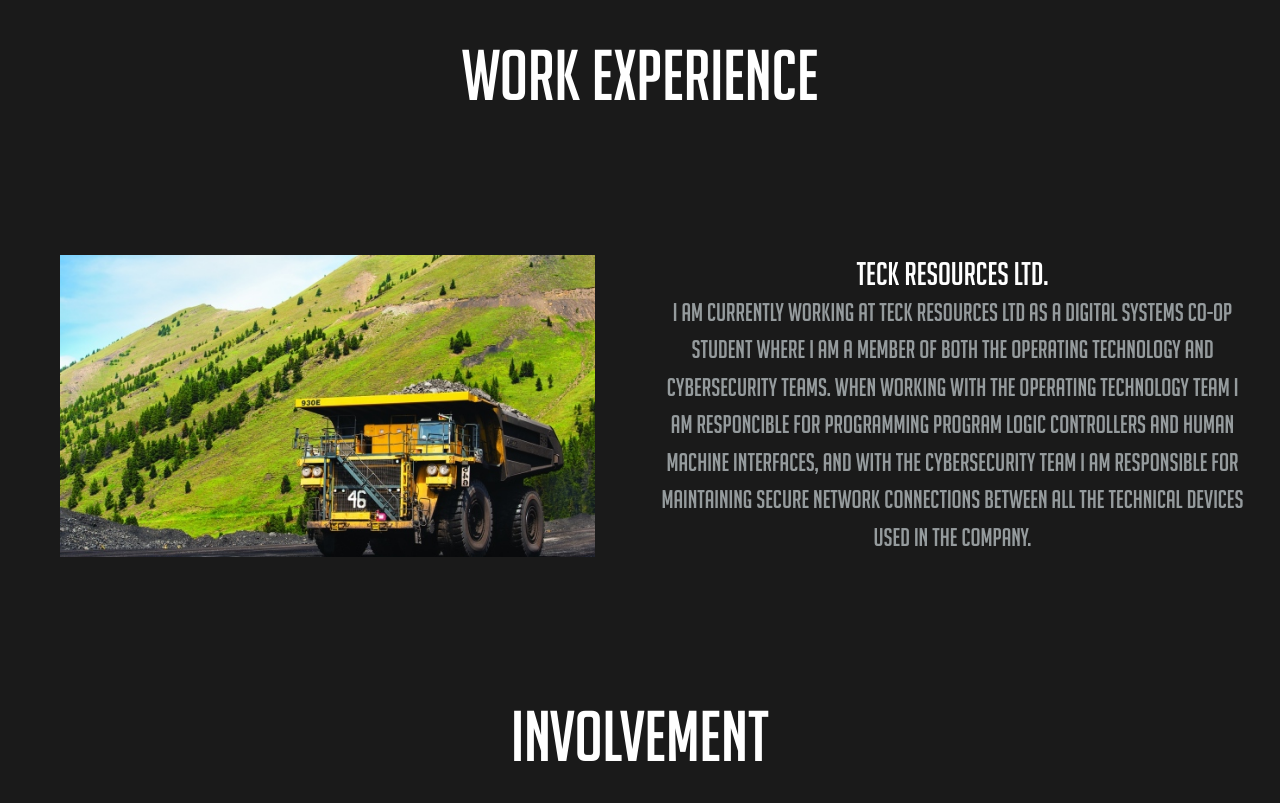
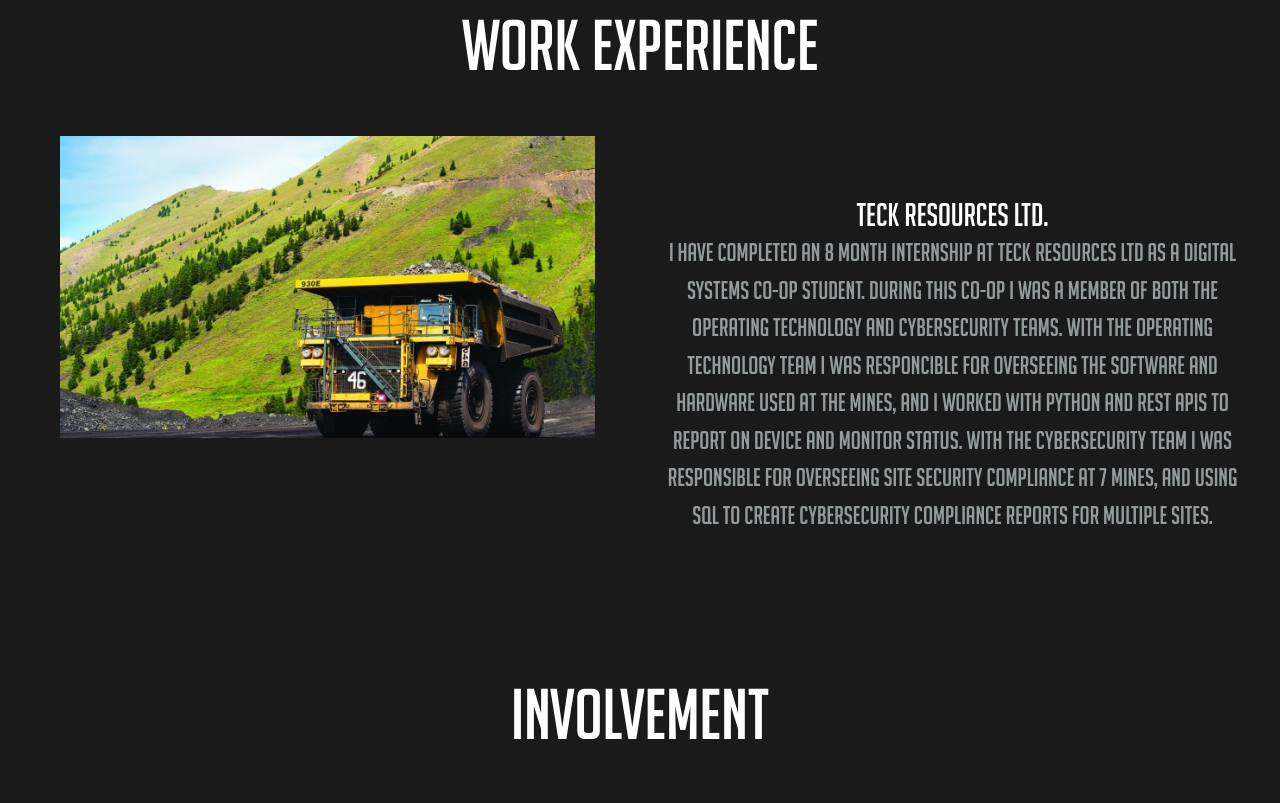
Before and after one commit to DSchriemer/World-War-1-Timeline, a website: page index.html in a window 1280 px wide. Shown: the part 1457-2260 px from the top of the page. Drawn offline with nearby package versions, Linux system fonts and the light colour scheme; a web font is replaced by a local one.

Commit message:
profile updates

```diff
--- a/index.html
+++ b/index.html
@@ -79,7 +79,15 @@
       </div>
       <div class="text_col col-xl">
         <h1 id = "2row" class="title_col">Teck Resources Ltd.</h1>
-        <p class="paragraph_col">I am currently working at Teck Resources Ltd as a Digital Systems Co-op student where I am a member of both the Operating Technology and Cybersecurity teams. When working with the Operating Technology team I am responcible for programming program logic controllers and human machine interfaces, and With the Cybersecurity team I am responsible for maintaining secure network connections between all the technical devices used in the company.</p>
+        <p class="paragraph_col">I have completed an 8 month internship at Teck
+          Resources Ltd as a Digital Systems Co-op student. During this
+          Co-op I was a member of both the Operating Technology and
+          Cybersecurity teams. With the Operating Technology
+          team I was responcible for overseeing the software and hardware
+          used at the mines, and I worked with Python and REST apis to report on
+          device and monitor status. With the Cybersecurity team I was
+          responsible for overseeing site security compliance at 7 mines, and
+         using SQL to create cybersecurity compliance reports for multiple sites.</p>
 
       </div>
     </div>
--- a/snowdata.css
+++ b/snowdata.css
@@ -66,7 +66,7 @@
 .title_col {
   display: block;
   margin: 0 auto;
-  margin-top: 15%;
+  margin-top: 10%;
   font-size: 200%;
   text-align: center;
   color: white;
@@ -169,7 +169,7 @@
   display: block;
   width: 90%;
   margin-left: 5%;
-  margin-top: 15%;
+
 }
 
 .col-lg-4 {
```
